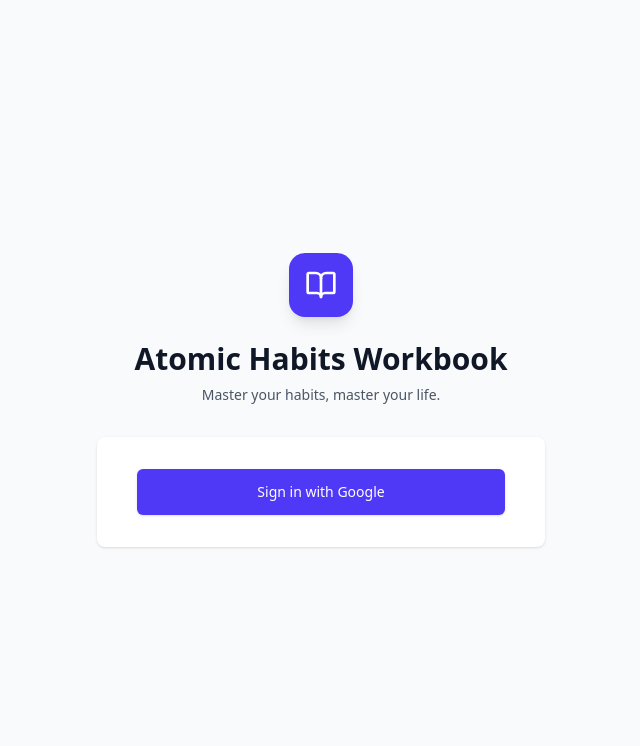
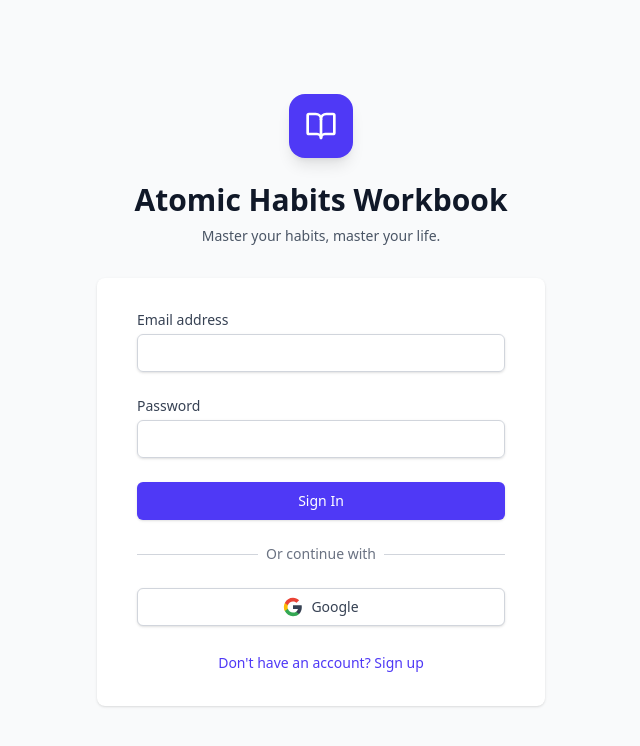
Before and after one commit to Vanndavid/atomic-habit, a React (Vite) app: page /login in a window 1280 px wide. Shown: the top 746 px of the page, without its empty margins (319-959 px from the left). Built offline with nearby package versions, Linux system fonts and the light colour scheme; no server answers.

Commit message:
feat: Implement email/password authentication
Adds functionality for users to sign up and log in using email and password credentials, alongside the existing Google Sign-In option. Includes state management for form inputs, loading indicators, and error messages.

```diff
--- a/src/pages/Login.tsx
+++ b/src/pages/Login.tsx
@@ -1,18 +1,42 @@
-import { useEffect } from 'react';
+import React, { useState, useEffect } from 'react';
 import { useNavigate } from 'react-router';
 import { useAuth } from '../contexts/AuthContext';
-import { signInWithGoogle } from '../firebase';
-import { BookOpen } from 'lucide-react';
+import { auth, signInWithGoogle } from '../firebase';
+import { createUserWithEmailAndPassword, signInWithEmailAndPassword } from 'firebase/auth';
+import { BookOpen, Loader2 } from 'lucide-react';
 
 export default function Login() {
   const { user } = useAuth();
   const navigate = useNavigate();
+  const [isSignUp, setIsSignUp] = useState(false);
+  const [email, setEmail] = useState('');
+  const [password, setPassword] = useState('');
+  const [error, setError] = useState('');
+  const [loading, setLoading] = useState(false);
 
   useEffect(() => {
     if (user) {
       navigate('/');
     }
   }, [user, navigate]);
+
+  const handleSubmit = async (e: React.FormEvent) => {
+    e.preventDefault();
+    setError('');
+    setLoading(true);
+
+    try {
+      if (isSignUp) {
+        await createUserWithEmailAndPassword(auth, email, password);
+      } else {
+        await signInWithEmailAndPassword(auth, email, password);
+      }
+    } catch (err: any) {
+      setError(err.message || 'Failed to authenticate');
+    } finally {
+      setLoading(false);
+    }
+  };
 
   return (
     <div className="min-h-screen bg-gray-50 flex flex-col justify-center py-12 sm:px-6 lg:px-8">
@@ -32,12 +56,96 @@
 
       <div className="mt-8 sm:mx-auto sm:w-full sm:max-w-md">
         <div className="bg-white py-8 px-4 shadow sm:rounded-lg sm:px-10">
-          <button
-            onClick={signInWithGoogle}
-            className="w-full flex justify-center py-3 px-4 border border-transparent rounded-md shadow-sm text-sm font-medium text-white bg-indigo-600 hover:bg-indigo-700 focus:outline-none focus:ring-2 focus:ring-offset-2 focus:ring-indigo-500 transition-colors"
-          >
-            Sign in with Google
-          </button>
+          <form className="space-y-6" onSubmit={handleSubmit}>
+            {error && (
+              <div className="bg-red-50 border border-red-200 text-red-600 text-sm p-3 rounded-md">
+                {error}
+              </div>
+            )}
+            <div>
+              <label className="block text-sm font-medium text-gray-700">Email address</label>
+              <div className="mt-1">
+                <input
+                  type="email"
+                  required
+                  value={email}
+                  onChange={(e) => setEmail(e.target.value)}
+                  className="appearance-none block w-full px-3 py-2 border border-gray-300 rounded-md shadow-sm placeholder-gray-400 focus:outline-none focus:ring-indigo-500 focus:border-indigo-500 sm:text-sm"
+                />
+              </div>
+            </div>
+
+            <div>
+              <label className="block text-sm font-medium text-gray-700">Password</label>
+              <div className="mt-1">
+                <input
+                  type="password"
+                  required
+                  value={password}
+                  onChange={(e) => setPassword(e.target.value)}
+                  className="appearance-none block w-full px-3 py-2 border border-gray-300 rounded-md shadow-sm placeholder-gray-400 focus:outline-none focus:ring-indigo-500 focus:border-indigo-500 sm:text-sm"
+                />
+              </div>
+            </div>
+
+            <div>
+              <button
+                type="submit"
+                disabled={loading}
+                className="w-full flex justify-center py-2 px-4 border border-transparent rounded-md shadow-sm text-sm font-medium text-white bg-indigo-600 hover:bg-indigo-700 focus:outline-none focus:ring-2 focus:ring-offset-2 focus:ring-indigo-500 disabled:opacity-50"
+              >
+                {loading ? <Loader2 className="w-5 h-5 animate-spin" /> : (isSignUp ? 'Sign Up' : 'Sign In')}
+              </button>
+            </div>
+          </form>
+
+          <div className="mt-6">
+            <div className="relative">
+              <div className="absolute inset-0 flex items-center">
+                <div className="w-full border-t border-gray-300" />
+              </div>
+              <div className="relative flex justify-center text-sm">
+                <span className="px-2 bg-white text-gray-500">Or continue with</span>
+              </div>
+            </div>
+
+            <div className="mt-6">
+              <button
+                onClick={signInWithGoogle}
+                type="button"
+                className="w-full flex justify-center py-2 px-4 border border-gray-300 rounded-md shadow-sm text-sm font-medium text-gray-700 bg-white hover:bg-gray-50 focus:outline-none focus:ring-2 focus:ring-offset-2 focus:ring-indigo-500"
+              >
+                <svg className="w-5 h-5 mr-2" viewBox="0 0 24 24">
+                  <path
+                    fill="currentColor"
+                    d="M22.56 12.25c0-.78-.07-1.53-.2-2.25H12v4.26h5.92c-.26 1.37-1.04 2.53-2.21 3.31v2.77h3.57c2.08-1.92 3.28-4.74 3.28-8.09z"
+                  />
+                  <path
+                    fill="#34A853"
+                    d="M12 23c2.97 0 5.46-.98 7.28-2.66l-3.57-2.77c-.98.66-2.23 1.06-3.71 1.06-2.86 0-5.29-1.93-6.16-4.53H2.18v2.84C3.99 20.53 7.7 23 12 23z"
+                  />
+                  <path
+                    fill="#FBBC05"
+                    d="M5.84 14.09c-.22-.66-.35-1.36-.35-2.09s.13-1.43.35-2.09V7.07H2.18C1.43 8.55 1 10.22 1 12s.43 3.45 1.18 4.93l2.85-2.22.81-.62z"
+                  />
+                  <path
+                    fill="#EA4335"
+                    d="M12 5.38c1.62 0 3.06.56 4.21 1.64l3.15-3.15C17.45 2.09 14.97 1 12 1 7.7 1 3.99 3.47 2.18 7.07l3.66 2.84c.87-2.6 3.3-4.53 6.16-4.53z"
+                  />
+                </svg>
+                Google
+              </button>
+            </div>
+          </div>
+
+          <div className="mt-6 text-center">
+            <button
+              onClick={() => setIsSignUp(!isSignUp)}
+              className="text-sm text-indigo-600 hover:text-indigo-500 font-medium"
+            >
+              {isSignUp ? 'Already have an account? Sign in' : "Don't have an account? Sign up"}
+            </button>
+          </div>
         </div>
       </div>
     </div>
```
